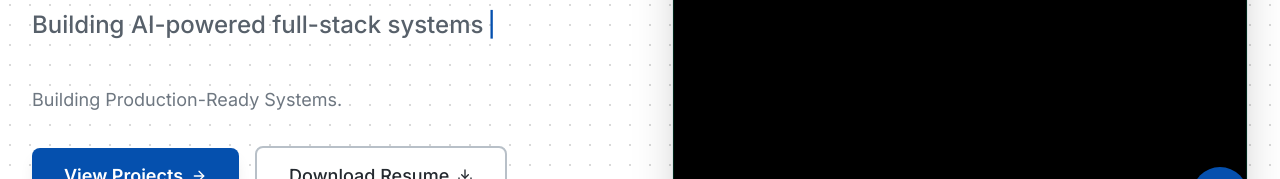
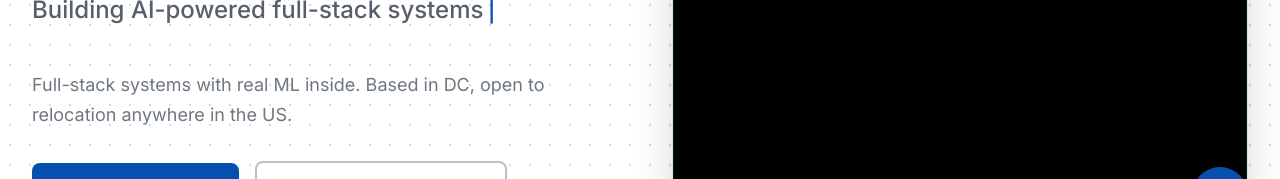
Before and after one commit to aabhiyann/portfolio-abhiyan, a React (Vite) app: page / in a window 1280 px wide. Shown: the part 545-724 px from the top of the page. Built offline with nearby package versions, Linux system fonts and the light colour scheme.

Commit message:
style(hero): rewrite subtitle paragraph with specific, direct copy

```diff
--- a/src/pages/Home.tsx
+++ b/src/pages/Home.tsx
@@ -62,7 +62,8 @@ function Home() {
                 </div>
 
                 <p className="text-lg text-text-muted mb-8 leading-relaxed max-w-xl mx-auto lg:mx-0">
-                  Building Production-Ready Systems.
+                  Full-stack systems with real ML inside. Based in DC, open to
+                  relocation anywhere in the US.
                 </p>
 
                 <div className="flex flex-col sm:flex-row items-center gap-4 justify-center lg:justify-start">
```
